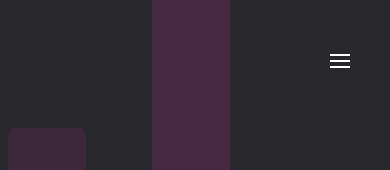
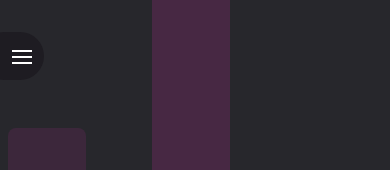
Before and after one commit to luigifgp/portfolio, a React (Create React App) app: page / in a window 390 px wide. Shown: the top 170 px of the page. Built offline with nearby package versions, Linux system fonts and the light colour scheme.

Commit message:
hamburguer icon user friendly

```diff
--- a/src/components/Sidebar/HamburgerIcon.tsx
+++ b/src/components/Sidebar/HamburgerIcon.tsx
@@ -9,15 +9,17 @@ const HamburgerIcon: React.FunctionComponent = () => {
   const {sidebar} : portfolioState = useSelector(getSidebarSelector);
   const dispatch = useDispatch();
   return (
-    <div className="w-full fixed top-0 left-0 p-10 grid justify-end z-40">
-      {/* Logo */}
-
+    <div className=" fixed  z-30 xl:hidden">
       {/* Hamburger Icon */}
       <button
-        className="xl:hidden flex top-0 right-0 z-40 relative w-10 h-10 text-white focus:outline-none"
+        className={` "  bg-DarkModeDark rounded-full top-8 right-5 z-30 relative  w-16 h-12 text-white focus:outline-none " ${
+          sidebar
+            ? "translate-x-44 transition-all duration-700"
+            : "translate-x-0 transition-all duration-300"
+        }`}
         onClick={() => dispatch(sidebarA(!sidebar))}
       >
-        <div className="absolute w-5 transform -translate-x-1/2 -translate-y-1/2 left-1/2 top-1/2">
+        <div className="absolute w-5  transform -translate-x-1/2 -translate-y-1/2 left-1/2 top-1/2">
           <span
             className={`absolute h-0.5 w-5 bg-white transform transition duration-300 ease-in-out ${
               sidebar ? "rotate-45 delay-200" : "-translate-y-1.5"
--- a/src/pages/ContactPage.tsx
+++ b/src/pages/ContactPage.tsx
@@ -6,16 +6,16 @@ import { IoLocationSharp } from "react-icons/io5";
 
 const ContactPage: React.FunctionComponent = () => {
   return (
-    <div className="contactpage ">
-      <div className="grid  mt-14 lg:mt-12 xl:gap-2 ">
+    <div className="contactpage pr-4">
+      <div className="grid   mt-14 lg:mt-12 xl:gap-2 ">
         <div className=" grid justify-center lg:pl-8 lg:justify-start">
           <ContactTitle />
         </div>
-        <div className="pr-4 sm:px-6 lg:pr-0 lg:-mt-14 xl:-mt-4">
+        <div className=" sm:px-6 lg:pr-0 lg:-mt-14 xl:-mt-4">
           <ContactForm />
         </div>
       </div>
-      <div className="h-screen  pr-4 sm:px-6 lg:p-0  leading-6 relative">
+      <div className="h-screen   sm:px-6 lg:p-0  leading-6 relative">
         <div className=" bg-PurpleColor bg-opacity-80  lg:w-80 w-44 h-26 p-4 rounded-md text-center absolute z-20 left-9 top-10">
           <div className="grid grid-flow-col">
             <IoLocationSharp className=" fill-slate-200" size={20} />
```
Also changed, not shown: 12 other files (tests, documents, lock files or other folders).
